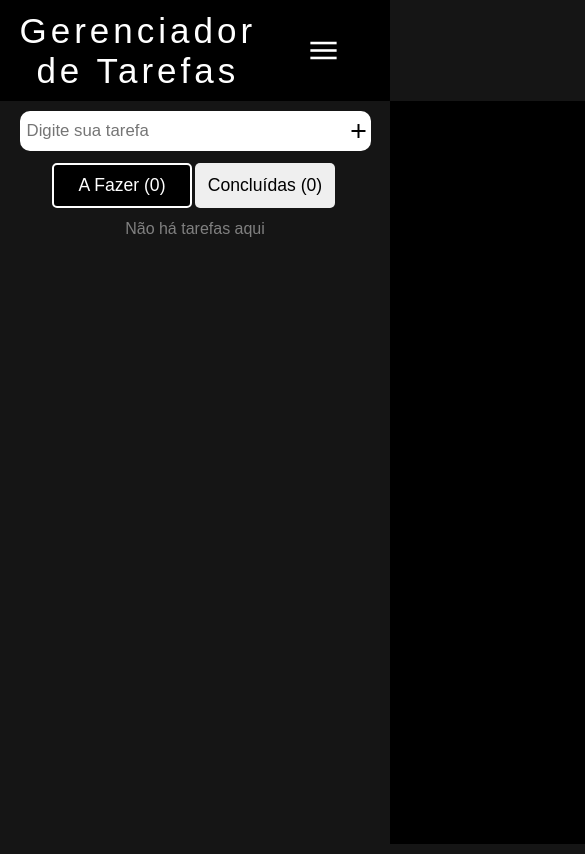
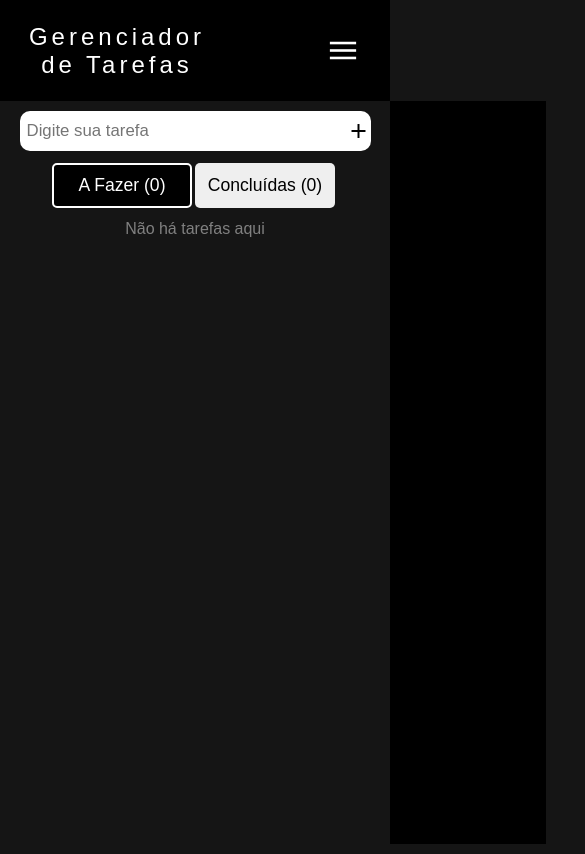
Before and after one commit to Vitorio-Desenvolvedor/App_habito_sustentabilidade, a plain HTML site: page index.html in a window 390 px wide. Shown: the top 854 px of the page, 585 px wide, since content can reach past the window. Drawn offline with nearby package versions, Linux system fonts and the light colour scheme.

Commit message:
Melhorando design do menu e responsividade

```diff
--- a/styles/index.scss
+++ b/styles/index.scss
@@ -44,9 +44,10 @@ nav{
     #menu-icon{
         display: flex;
         align-items: center;
-        justify-content: center;
+        justify-content: flex-end;
         height: 100%;
-        width: 300px;
+        width: 200px;
+        margin-right: 5%;
         cursor: pointer;
         // transition: 0.3s;
         // &:hover{
@@ -101,7 +102,9 @@ nav{
             // flex: 1;
             height: 40px;
             width: 100%;
-            justify-content: center;
+            padding-right: 5vw;
+            // margin-left: 5%;
+            justify-content: flex-end;
             align-items: center;
             // border: 1px solid green;
             letter-spacing: 3px;
--- a/styles/responsivo.scss
+++ b/styles/responsivo.scss
@@ -1,4 +1,4 @@
-@media screen and (max-width: 500px){
+@media screen and (max-width: 600px){
     header{
         font-size: 16px;
         text-align: center;
@@ -11,6 +11,20 @@
     }
     .div-input-tarefa{
         margin-bottom: 12px;
+    }
+    nav{
+        .logo{
+            display: flex;
+            font-size: 24px;
+        }
+        #menu-icon{
+            width: 40vw;
+            justify-content: flex-end;
+            // border: 1px solid limegreen;
+        }
+        .nav-list{
+            width: 40vw;
+        }
     }
     .opcoes-tarefa{
         margin: 0;
```
Also changed, not shown: styles/index.css, styles/responsivo.css, 2 other files.
